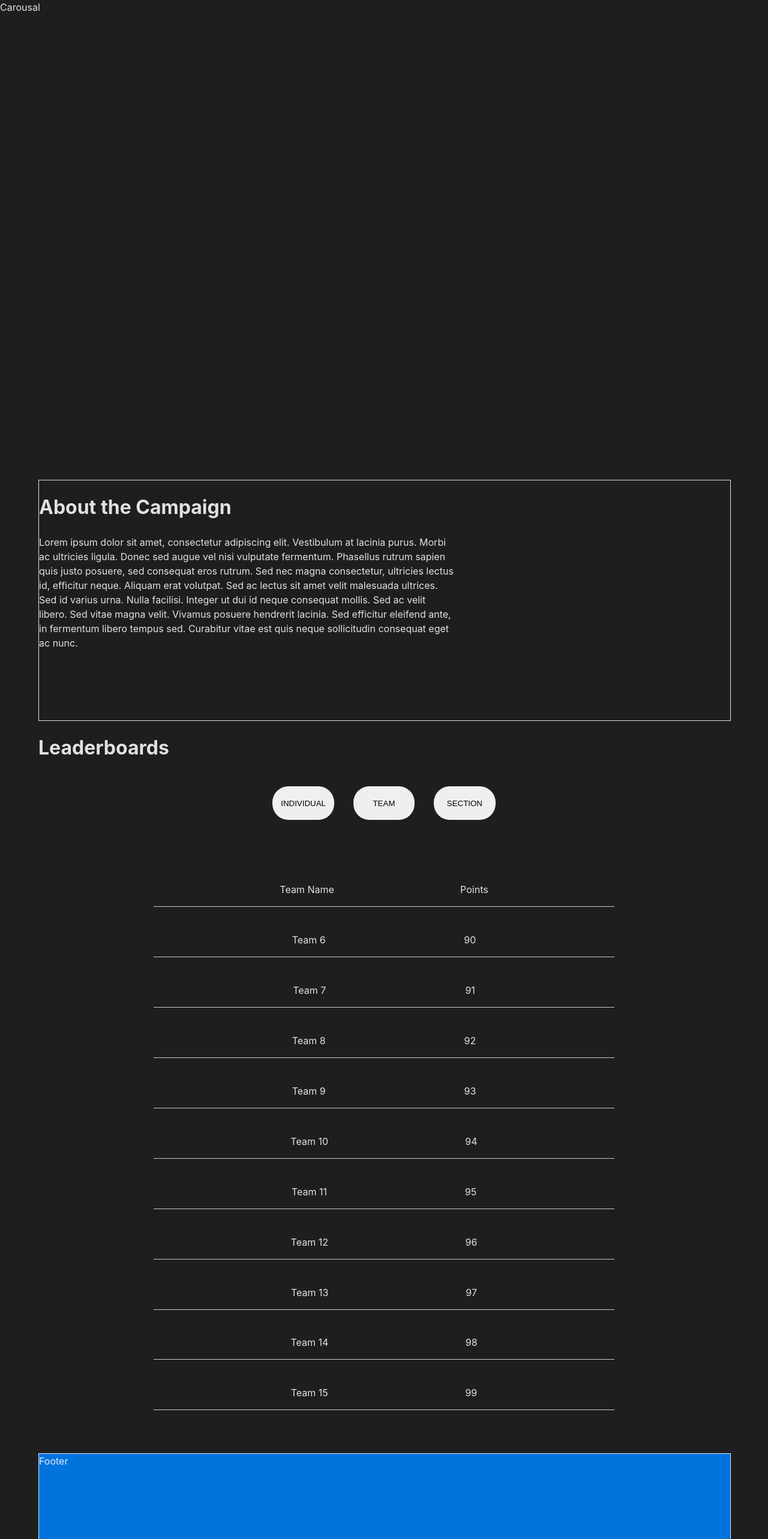
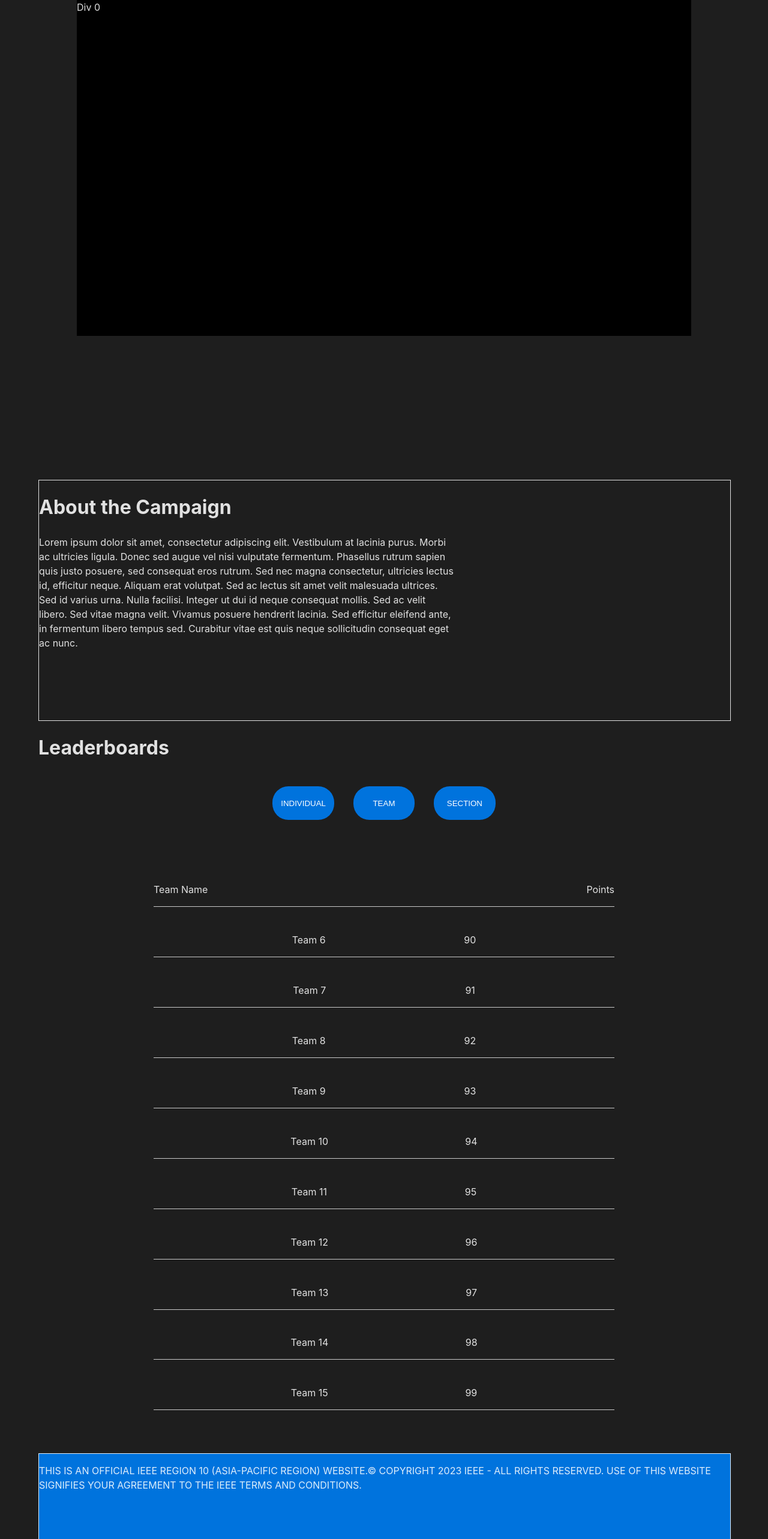
Before and after one commit to AKHIL-GIREESH/IEEE140-R10, a React (Vite) app in the folder ieee140-r10-frontend/: page / in a window 1280 px wide. Shown: the top 2566 px of the page at 60% size. Built offline with nearby package versions, Linux system fonts and the light colour scheme.

Commit message:
Img slider

```diff
--- a/ieee140-r10-frontend/components/LandingPage/Carousal.jsx
+++ b/ieee140-r10-frontend/components/LandingPage/Carousal.jsx
@@ -1,7 +1,23 @@
+import { useState } from "react"
+
 const Carousal = () => {
+
+    const [image,setImage] = useState(0)
+
+    let imgList = []
+    for(let i=0;i<5;i++){
+        imgList.push(
+        <div style={{height:"70vh",minWidth:"100%",backgroundColor:"black"}} key={i}>
+            Div {i}
+        </div>)
+    }
+
+
     return(
         <div style={{height:"100vh",width:"100vw"}}>
-            Carousal
+            <div style={{display:"flex",height:"70vh",width:"80vw",marginLeft:"10vw",overflow:"hidden"}}>
+                {imgList}
+            </div>
         </div>
     )
 }
--- a/ieee140-r10-frontend/components/LandingPage/LandingPg.css
+++ b/ieee140-r10-frontend/components/LandingPage/LandingPg.css
@@ -11,4 +11,6 @@
     width:8vw;
     border-radius: 2em;
     border: none;
+    color: white;
+    background-color: #0073DD;
 }
--- a/ieee140-r10-frontend/components/LandingPage/Leaderboards.jsx
+++ b/ieee140-r10-frontend/components/LandingPage/Leaderboards.jsx
@@ -21,7 +21,7 @@ const Leaderboards = () => {
                 <button>SECTION</button>
             </div>
             <div style={{display:"flex",height:"120vh",flexDirection:"column",justifyContent:"space-between",alignItems:"center"}}>
-                <div style={{display:"flex",width:"60vw",borderBottom:"1px solid #c9c9c9",marginTop:"8vh",justifyContent:"space-evenly"}}>
+                <div style={{display:"flex",width:"60vw",borderBottom:"1px solid #c9c9c9",marginTop:"8vh",justifyContent:"space-between"}}>
                     <p>Team Name</p> <p>Points</p>
                 </div>
                 {
--- a/ieee140-r10-frontend/components/LandingPage/footer.jsx
+++ b/ieee140-r10-frontend/components/LandingPage/footer.jsx
@@ -1,7 +1,7 @@
 const Footer = () => {
     return(
         <div style={{height:"35vh",width:"90vw",border:"1px solid",marginLeft:"5vw",backgroundColor:"#0073DD"}}>
-            Footer
+           <p>{`THIS IS AN OFFICIAL IEEE REGION 10 (ASIA-PACIFIC REGION) WEBSITE.© COPYRIGHT 2023 IEEE - ALL RIGHTS RESERVED. USE OF THIS WEBSITE SIGNIFIES YOUR AGREEMENT TO THE IEEE TERMS AND CONDITIONS.`}</p>
         </div>
     )
 }
```
